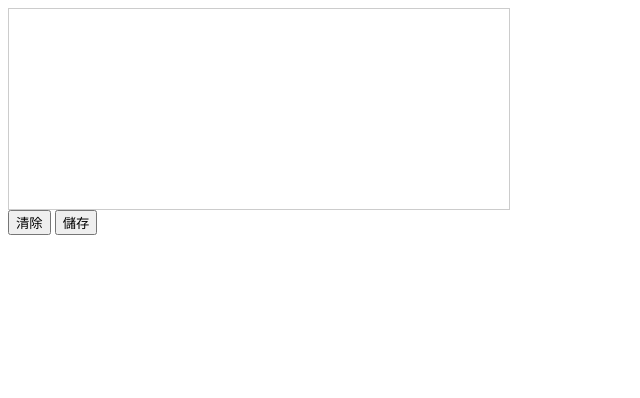
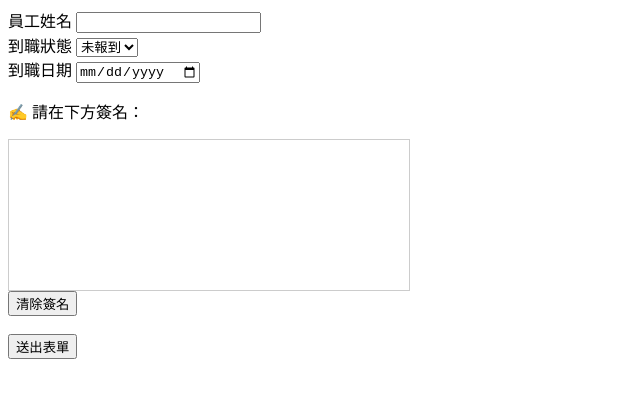
Before and after one commit to danny8021076/my-site, a plain HTML site: page index.html in a window 1280 px wide. Shown: the whole page, without its empty margins (0-640 px from the left). Drawn offline with Linux system fonts and the light colour scheme.

Commit message:
feat: 加入monday串接

```diff
--- a/index.html
+++ b/index.html
@@ -1,63 +1,114 @@
-<canvas id="signature-pad" width="500" height="200" style="border:1px solid #ccc; touch-action: none;"></canvas>
-<br>
-<button onclick="clearCanvas()">清除</button>
-<button onclick="saveSignature()">儲存</button>
+
+
+<form id="onboarding-form" onsubmit="submitForm(event)">
+  <label>員工姓名 <input type="text" id="name" required></label><br>
+  <label>到職狀態
+    <select id="status">
+      <option value="未報到">未報到</option>
+      <option value="已報到">已報到</option>
+    </select>
+  </label><br>
+  <label>到職日期 <input type="date" id="startDate" required></label><br>
+
+  <p>✍️ 請在下方簽名：</p>
+  <canvas id="signature-pad" width="400" height="150" style="border:1px solid #ccc; touch-action: none;"></canvas><br>
+  <button type="button" onclick="clearCanvas()">清除簽名</button><br><br>
+
+  <button type="submit">送出表單</button>
+</form>
+
 
 <script>
 const canvas = document.getElementById("signature-pad");
 const ctx = canvas.getContext("2d");
 let drawing = false;
 
-// 桌面滑鼠事件
 canvas.onmousedown = (e) => {
   drawing = true;
-  ctx.beginPath(); // 開始一筆新線
+  ctx.beginPath();
   const rect = canvas.getBoundingClientRect();
   ctx.moveTo(e.clientX - rect.left, e.clientY - rect.top);
 };
-
 canvas.onmouseup = () => drawing = false;
-
 canvas.onmousemove = (e) => {
   if (!drawing) return;
   const rect = canvas.getBoundingClientRect();
   ctx.lineTo(e.clientX - rect.left, e.clientY - rect.top);
   ctx.stroke();
 };
-
-// 手機觸控事件
 canvas.addEventListener("touchstart", (e) => {
   e.preventDefault();
   drawing = true;
+  const touch = e.touches[0];
+  const rect = canvas.getBoundingClientRect();
   ctx.beginPath();
-  const rect = canvas.getBoundingClientRect();
-  const touch = e.touches[0];
   ctx.moveTo(touch.clientX - rect.left, touch.clientY - rect.top);
 });
-
 canvas.addEventListener("touchmove", (e) => {
   if (!drawing) return;
+  const touch = e.touches[0];
   const rect = canvas.getBoundingClientRect();
-  const touch = e.touches[0];
   ctx.lineTo(touch.clientX - rect.left, touch.clientY - rect.top);
   ctx.stroke();
 });
-
-canvas.addEventListener("touchend", () => {
-  drawing = false;
-});
-
-canvas.addEventListener("touchcancel", () => {
-  drawing = false;
-});
+canvas.addEventListener("touchend", () => drawing = false);
+canvas.addEventListener("touchcancel", () => drawing = false);
 
 function clearCanvas() {
   ctx.clearRect(0, 0, canvas.width, canvas.height);
-  ctx.beginPath(); // 重設線條
 }
 
-function saveSignature() {
-  const dataURL = canvas.toDataURL("image/png");
-  console.log(dataURL); // 可以上傳到後端或轉存
+async function submitForm(e) {
+  e.preventDefault();
+  const name = document.getElementById("name").value;
+  const status = document.getElementById("status").value;
+  const startDate = document.getElementById("startDate").value;
+  const signatureDataURL = canvas.toDataURL("image/png");
+
+  const token = "eyJhbGciOiJIUzI1NiJ9.eyJ0aWQiOjUzNTM5NTQyOSwiYWFpIjoxMSwidWlkIjo3ODA1MzkxNCwiaWFkIjoiMjAyNS0wNy0wN1QwNToyOTo0MC4wMDBaIiwicGVyIjoibWU6d3JpdGUiLCJhY3RpZCI6MzAyODA4NTksInJnbiI6ImFwc2UyIn0.Eb1qpO7f7nWLmkttwbuKESje8h00w_B5KnrUFLKCCq0";
+  const boardId = 2038809255;
+  const columnValues = {
+    text: name,
+    status: { label: status },
+    date: { date: startDate }
+  };
+
+  // 1. 建立新 item
+  const createItemRes = await fetch("https://api.monday.com/v2", {
+    method: "POST",
+    headers: {
+      "Authorization": token,
+      "Content-Type": "application/json"
+    },
+    body: JSON.stringify({
+      query: `
+        mutation {
+          create_item (board_id: ${boardId}, item_name: "${name}", column_values: ${JSON.stringify(JSON.stringify(columnValues))}) {
+            id
+          }
+        }
+      `
+    })
+  });
+  const createItemData = await createItemRes.json();
+  console.log("建立 item 回應:", createItemData);
+  const itemId = createItemData.data.create_item.id;
+
+  // 2. 將簽名圖片上傳給你自己的 WordPress 後端 proxy
+  const blob = await (await fetch(signatureDataURL)).blob();
+  const formData = new FormData();
+  formData.append("file", blob, "signature.png");
+  formData.append("item_id", itemId);
+  formData.append("column_id", "files"); // ← 這裡記得是你 board 上的欄位 ID
+
+  const uploadRes = await fetch("/wp-json/monday-upload/v1/signature", {
+    method: "POST",
+    body: formData
+  });
+
+  const uploadResult = await uploadRes.json();
+  console.log("上傳圖片結果：", uploadResult);
+
+  alert("送出成功！");
 }
 </script>
```
